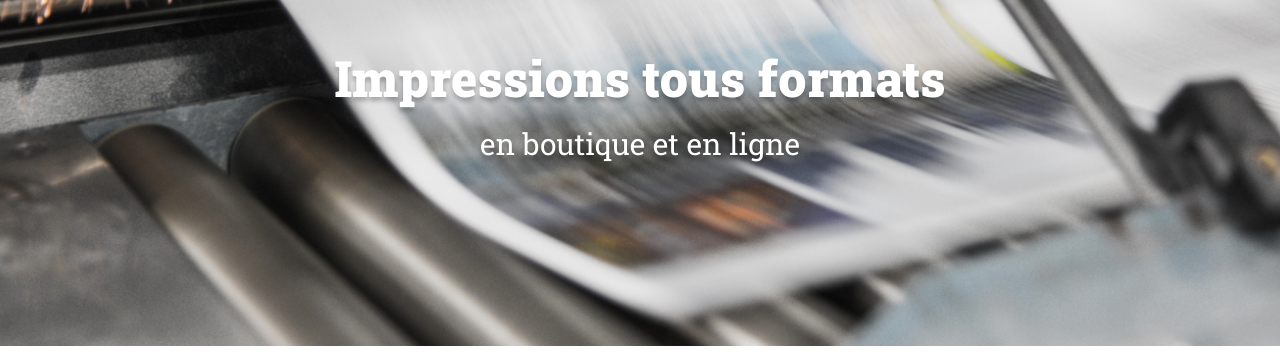
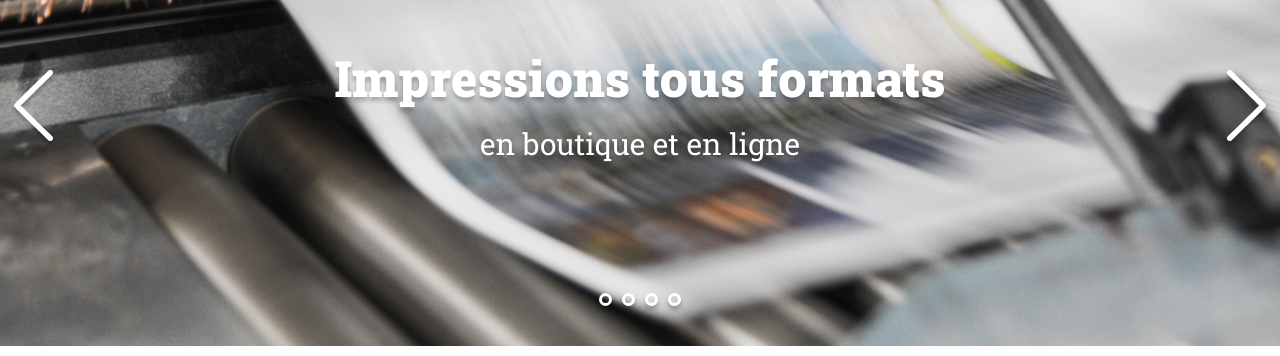
Before and after one commit to Hadiatou-Balde/Projet5_Print-it_OC, a plain HTML site: page index.html in a window 1280 px wide. Shown: the part 225-581 px from the top of the page. Drawn offline with Linux system fonts and the light colour scheme.

Commit message:
Mise à jour du HTML : ajout des flèches, ajout des dots

```diff
--- a/assets/script.js
+++ b/assets/script.js
@@ -16,3 +16,12 @@ const slides = [
 		"tagLine":"Autocollants <span>avec découpe laser sur mesure</span>"
 	}
 ]
+
+//Ajout des event listener
+const arrows = document.querySelectorAll(".arrow");
+
+arrows.forEach((arrow) => {
+	arrow.addEventListener('click', (e) => {
+		console.log(e.target.id);
+	})
+})
--- a/assets/style.css
+++ b/assets/style.css
@@ -53,9 +53,9 @@ table {
 	border-collapse: collapse;
 	border-spacing: 0;
 }
-body {
+/* body {
 
-}
+} */
 section {
 	margin-block: 6em;
 }
@@ -125,11 +125,20 @@ header {
 /* Gestion des fleches du carrousel */
 #banner .arrow {
 	position: absolute;
+	cursor: pointer;
+	transform: translateY(-50%);
+	width: 100%;
 }
 #banner .arrow_left {
+	position: absolute;
+	transform: translateY(-50%);
+	top: 50%;
 	left: 10px;
 }
 #banner .arrow_right {
+	position: absolute;
+	transform: translateY(-50%);
+	top: 50%;
 	right: 10px;
 }
 /* Gestion des points du carrousel */
--- a/index.html
+++ b/index.html
@@ -19,8 +19,17 @@
 <main>
 	<div id="banner">
 		<img class="banner-img" src="./assets/images/slideshow/slide1.jpg" alt="Banner Print-it">
+
 		<p>Impressions tous formats <span>en boutique et en ligne</span></p>
+		<div class="arrow">
+			<div class="arrow_left"><img src="assets/images/arrow_left.png" alt="arrow_left"></div>
+			<div class="arrow_right"><img src="assets/images/arrow_right.png" alt="arrow_right"></div>
+		</div>
 		<div class="dots">
+			<span class="dot" onclick="showSlide(0)"></span>
+			<span class="dot" onclick="showSlide(1)"></span>
+			<span class="dot" onclick="showSlide(2)"></span>
+			<span class="dot" onclick="showSlide(3)"></span>
 		</div>
 	</div>
 	<section id="about-us" class="container">
```
